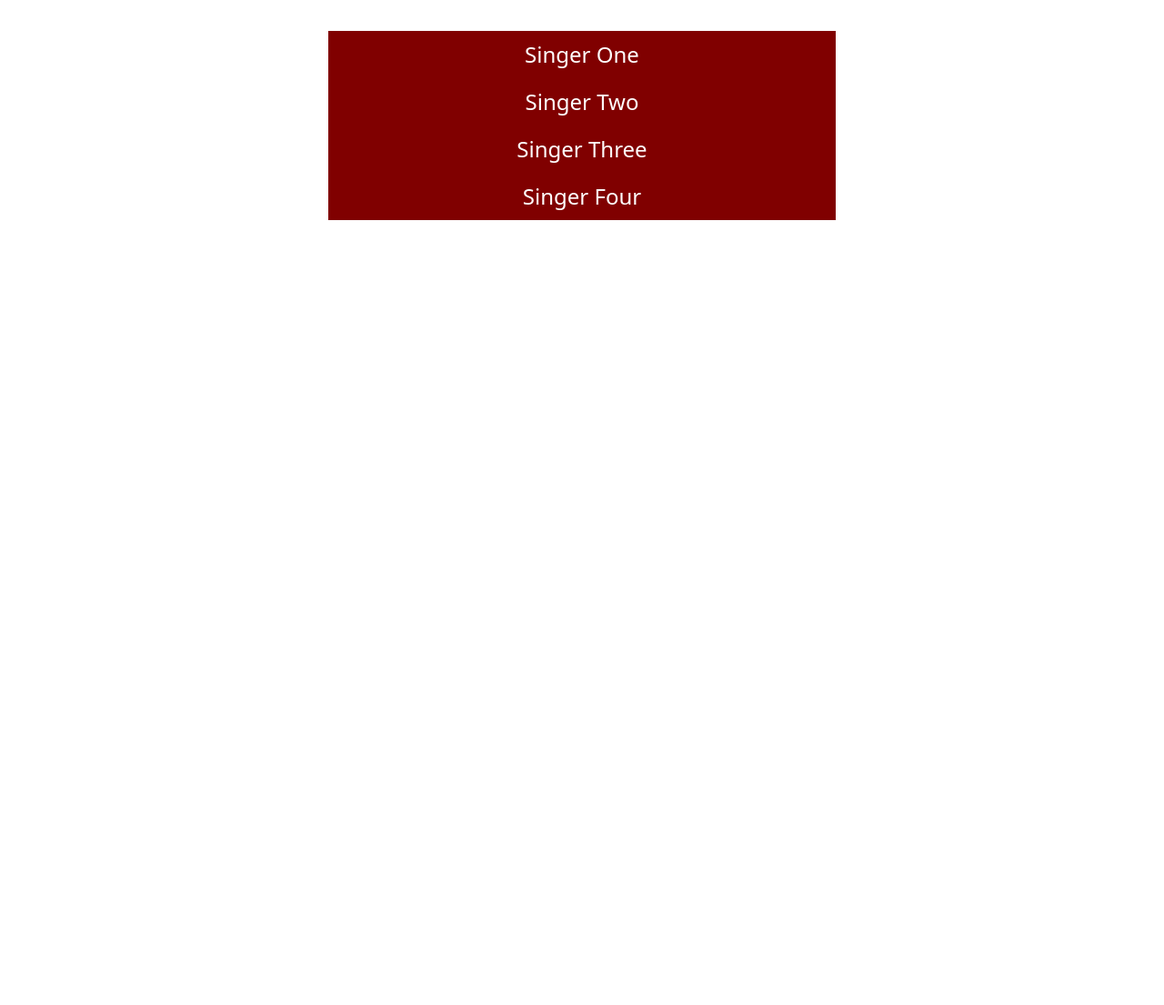
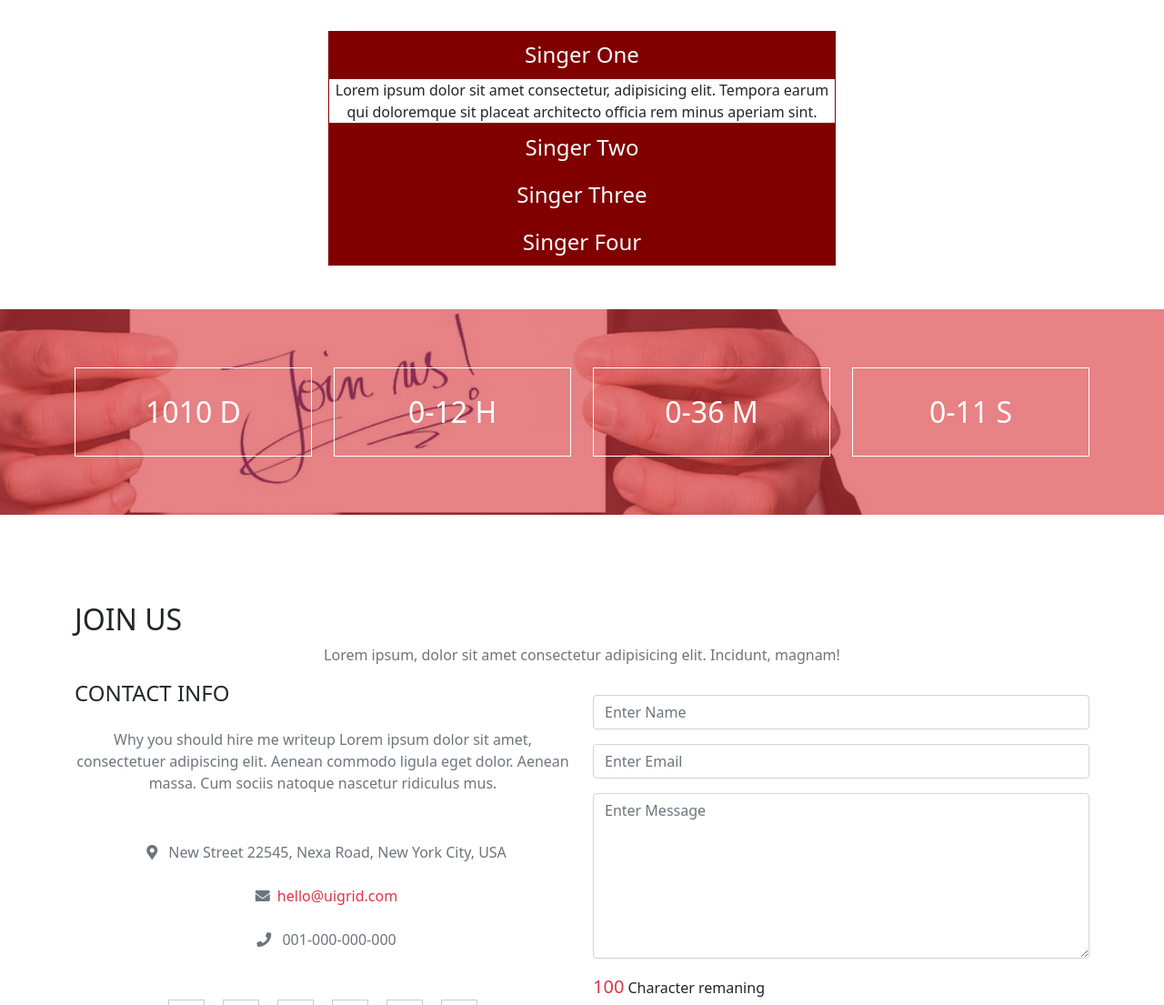
Before and after one commit to ahmadEssam77/Egyptian-Party, a plain HTML site: page index.html in a window 1280 px wide. Shown: the part 734-1839 px from the top of the page at 91% size. Before the commit the page ends 1024 px from the top, so only its background shows below. Drawn offline with Linux system fonts and the light colour scheme.

Commit message:
Finished the design, remaning two function only.

```diff
--- a/css/index_style.css
+++ b/css/index_style.css
@@ -34,10 +34,14 @@ header h1 {
     cursor: pointer;
 }
 
+.hamburger-menu-position {
+    color: rgb(46, 8, 8);
+}
+
 .hamburger-menu {
     width: 22px;
     height: 3px;
-    background-color: #fff;
+    background-color: rgb(46, 8, 8);
     position: relative;
 }
 
@@ -45,7 +49,7 @@ header h1 {
     content: "";
     width: 22px;
     height: 3px;
-    background-color: #fff;
+    background-color: rgb(46, 8, 8);
     position: absolute;
     bottom: 310%;
     left: 0;
@@ -55,7 +59,7 @@ header h1 {
     content: "";
     width: 22px;
     height: 3px;
-    background-color: #fff;
+    background-color: rgb(46, 8, 8);
     position: absolute;
     bottom: 630%;
     left: 0;
@@ -112,13 +116,50 @@ header h1 {
     cursor: pointer;
 }
 
+#accordion p:first-of-type {
+    display: block;
+}
+
 #accordion p {
     width: 50%;
     margin: auto;
     border: 1px solid maroon;
     display: none;
 }
+/* ================================================================================== */
+/* ================ Join Us ================ */
+#join-us {
+    background: linear-gradient(rgba(214, 46, 51 , 0.6), rgba(214, 46, 51 , 0.6)), url(../Images/join-us.jpg);
+    background-repeat: no-repeat;
+    background-size: cover;
+    background-position: center center;
+}
 
+#join-us .day, .hours, .minutes, .seconds {
+    border: 1px solid #fff;
+    padding: 15px;
+}
+
+/* ================================================================================== */
+/* ================ Contact Section ================ */
+#contact ul li {
+    line-height: 3;
+}
+
+#contact .social-icons div {
+    width: 40px;
+    height: 40px;
+    border: 1px solid #ccc;
+    margin: 10px;
+    cursor: pointer;
+    color: rgb(153, 153, 153);
+    transition: all 0.1s;
+}
+
+#contact .social-icons div:hover {
+    background-color: rgb(214, 46, 51);
+    color: #fff;
+}
 
 
 /* *================ Media Query ================ */
--- a/index.html
+++ b/index.html
@@ -42,16 +42,77 @@
     <section>
         <div class="container py-5 text-center" id="accordion">
             <div class="py-2 fs-4 text-white">Singer One</div>
-            <p>Lorem ipsum dolor sit amet consectetur, adipisicing elit. Tempora earum qui doloremque sit placeat architecto officia rem minus aperiam sint.</p>
+            <p>Lorem ipsum dolor sit amet consectetur, adipisicing elit. Tempora earum qui doloremque sit placeat
+                architecto officia rem minus aperiam sint.</p>
             <div class="py-2 fs-4 text-white">Singer Two</div>
-            <p>Lorem ipsum dolor sit amet consectetur adipisicing elit. Adipisci iste ab laudantium perspiciatis aspernatur praesentium obcaecati quam accusamus velit ullam!</p>
+            <p>Lorem ipsum dolor sit amet consectetur adipisicing elit. Adipisci iste ab laudantium perspiciatis
+                aspernatur praesentium obcaecati quam accusamus velit ullam!</p>
             <div class="py-2 fs-4 text-white">Singer Three</div>
-            <p>Lorem ipsum dolor sit amet consectetur adipisicing elit. Iure quasi laboriosam dicta ea ex quia corrupti sed beatae repellat facere.</p>
+            <p>Lorem ipsum dolor sit amet consectetur adipisicing elit. Iure quasi laboriosam dicta ea ex quia corrupti
+                sed beatae repellat facere.</p>
             <div class="py-2 fs-4 text-white">Singer Four</div>
-            <p>Lorem ipsum dolor sit, amet consectetur adipisicing elit. Corrupti voluptates dolorem eius unde. Tempora delectus fugit sunt saepe minus qui.</p>
+            <p>Lorem ipsum dolor sit, amet consectetur adipisicing elit. Corrupti voluptates dolorem eius unde. Tempora
+                delectus fugit sunt saepe minus qui.</p>
         </div>
     </section>
 
+    <!-- *=============== Join Us Section =============== -->
+    <section class="py-5" id="join-us">
+        <div class="container">
+            <div class="row">
+                <div class="col-sm-3">
+                    <div class="day my-3 py-4 text-center text-white fs-2">1010 D</div>
+                </div>
+                <div class="col-sm-3">
+                    <div class="hours my-3 py-4 text-center text-white fs-2">0-12 H</div>
+                </div>
+                <div class="col-sm-3">
+                    <div class="minutes my-3 py-4 text-center text-white fs-2">0-36 M</div>
+                </div>
+                <div class="col-sm-3">
+                    <div class="seconds my-3 py-4 text-center text-white fs-2">0-11 S</div>
+                </div>
+            </div>
+        </div>
+    </section>
+
+    <!-- *=============== Contact Form Section =============== -->
+    <section class="py-5" id="contact">
+        <div class="container py-5">
+            <h2>JOIN US</h2>
+            <p class="text-center text-muted">Lorem ipsum, dolor sit amet consectetur adipisicing elit. Incidunt, magnam!</p>
+            <div class="row">
+                <div class="col-sm-6">
+                    <div>
+                        <h4>CONTACT INFO</h4>
+                        <p class="text-center text-muted pb-4 pt-3">Why you should hire me writeup Lorem ipsum dolor sit amet, consectetuer adipiscing elit. Aenean commodo ligula eget dolor. Aenean massa. Cum sociis natoque nascetur ridiculus mus.</p>
+                        <ul class="list-unstyled text-muted text-center">
+                            <li><i class="fas fa-map-marker-alt mx-2"></i> New Street 22545, Nexa Road, New York City, USA</li>
+                            <li><i class="fas fa-envelope mx-2"></i><span class="text-danger">hello@uigrid.com</span></li>
+                            <li><i class="fas fa-phone mx-2"></i> 001-000-000-000</li>
+                        </ul>
+                        <div class="social-icons py-3 d-flex justify-content-center align-items-center">
+                            <div class="d-flex justify-content-center align-items-center"><i class="fab fa-facebook-f"></i></div>
+                            <div class="d-flex justify-content-center align-items-center"><i class="fab fa-twitter"></i></div>
+                            <div class="d-flex justify-content-center align-items-center"><i class="fab fa-google-plus-g"></i></div>
+                            <div class="d-flex justify-content-center align-items-center"><i class="fab fa-github"></i></div>
+                            <div class="d-flex justify-content-center align-items-center"><i class="fab fa-behance"></i></div>
+                            <div class="d-flex justify-content-center align-items-center"><i class="fas fa-basketball-ball"></i></div>
+                        </div>
+                    </div>
+                </div>
+                <div class="col-sm-6">
+                    <div>
+                        <input type="text" name="" id="" placeholder="Enter Name" class="form-control my-3">
+                        <input type="email" name="" id="" placeholder="Enter Email" class="form-control my-3">
+                        <textarea name="" id="" rows="7" class="form-control" placeholder="Enter Message"></textarea>
+                        <p class="pt-3"><span class="fs-5 text-danger">100</span> Character remaning</p>
+                        <button class="btn btn-danger">SEND MESSAGE</button>
+                    </div>
+                </div>
+            </div>
+        </div>
+    </section>
 
 
 
--- a/js/app.js
+++ b/js/app.js
@@ -12,5 +12,5 @@ $(".times-sign-wrapper").click(function() {
 // ================ Accordion Function ================
 $('#accordion div').click(function() {
     $("#accordion p").not($(this).next()).slideUp(500);
-    $(this).next().slideToggle(1000);
+    $(this).next().slideToggle(500);
 });
```
Also changed, not shown: Images/join-us.jpg (added).
